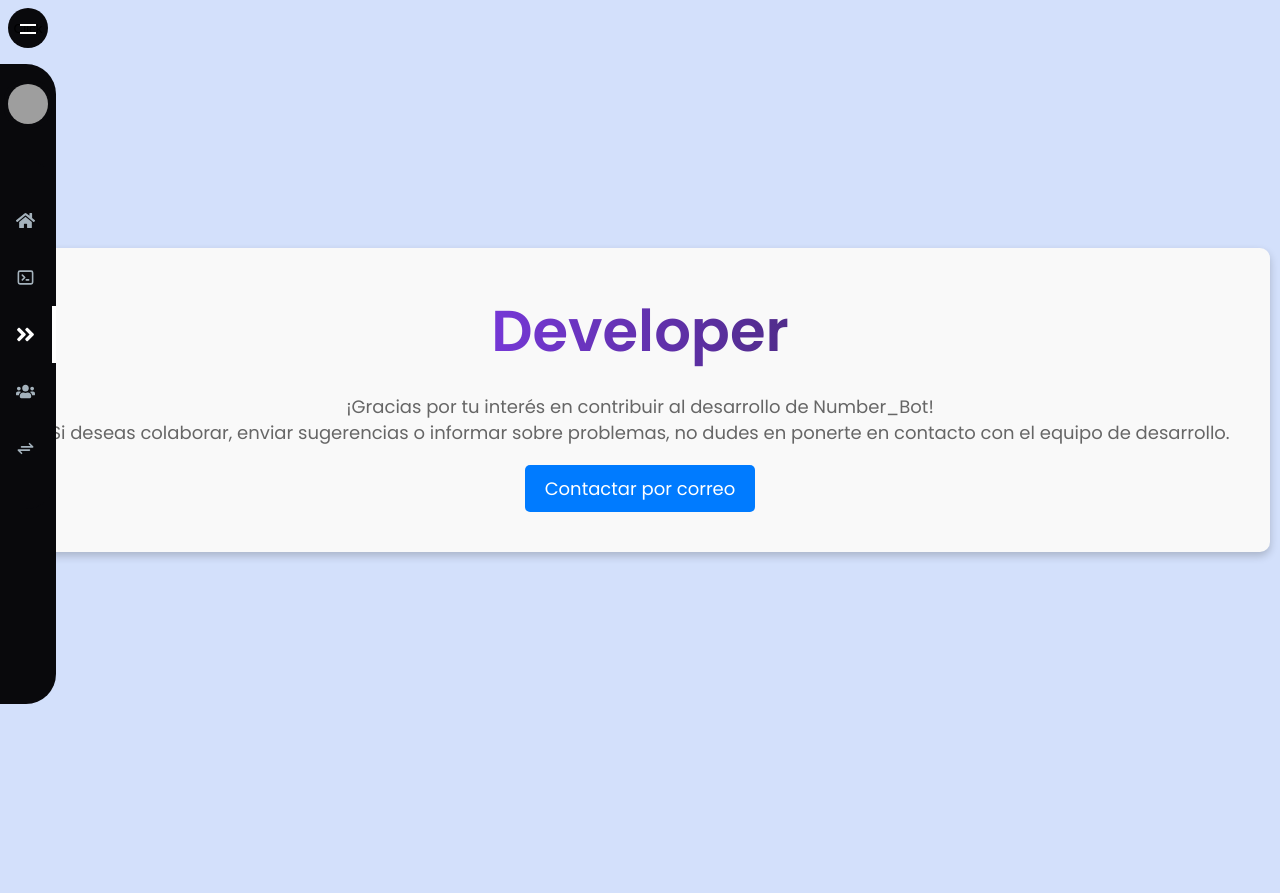
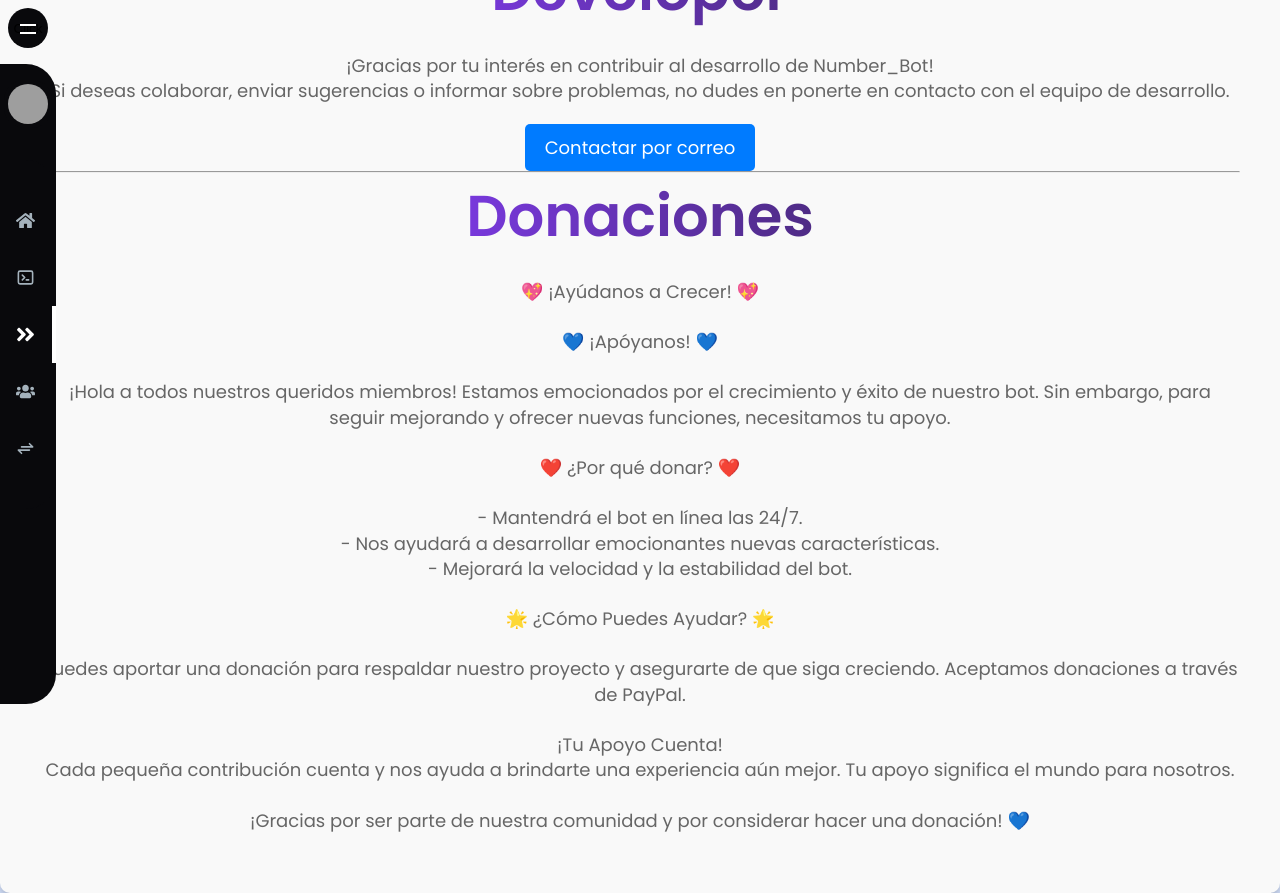
Before and after one commit to Johnny1305/number_bot_website, a React (Create React App) app: page /developer in a window 1280 px wide. Before the commit the page ends 800 px from the top, so only its background shows below. Built offline with nearby package versions, Linux system fonts and the light colour scheme; grey boxes are pictures that could not be loaded.

Commit message:
Update Developer.js

```diff
--- a/src/Pages/Developer.js
+++ b/src/Pages/Developer.js
@@ -14,6 +14,24 @@
       <a href={`mailto:${contactEmail}`} className="contact-button">
         Contactar por correo
       </a>
+
+      <hr/>
+
+      <h1>Donaciones</h1>
+      <p>
+        💖 ¡Ayúdanos a Crecer! 💖<br/><br/>
+        💙 ¡Apóyanos! 💙<br/><br/>
+        ¡Hola a todos nuestros queridos miembros! Estamos emocionados por el crecimiento y éxito de nuestro bot. Sin embargo, para seguir mejorando y ofrecer nuevas funciones, necesitamos tu apoyo.<br/><br/>
+        ❤️ ¿Por qué donar? ❤️<br/><br/>
+        - Mantendrá el bot en línea las 24/7.<br/>
+        - Nos ayudará a desarrollar emocionantes nuevas características.<br/>
+        - Mejorará la velocidad y la estabilidad del bot.<br/><br/>
+        🌟 ¿Cómo Puedes Ayudar? 🌟<br/><br/>
+        Puedes aportar una donación para respaldar nuestro proyecto y asegurarte de que siga creciendo. Aceptamos donaciones a través de PayPal.<br/><br/>
+        ¡Tu Apoyo Cuenta!<br/>
+        Cada pequeña contribución cuenta y nos ayuda a brindarte una experiencia aún mejor. Tu apoyo significa el mundo para nosotros.<br/><br/>
+        ¡Gracias por ser parte de nuestra comunidad y por considerar hacer una donación! 💙
+      </p>
     </div>
   );
 };
```
